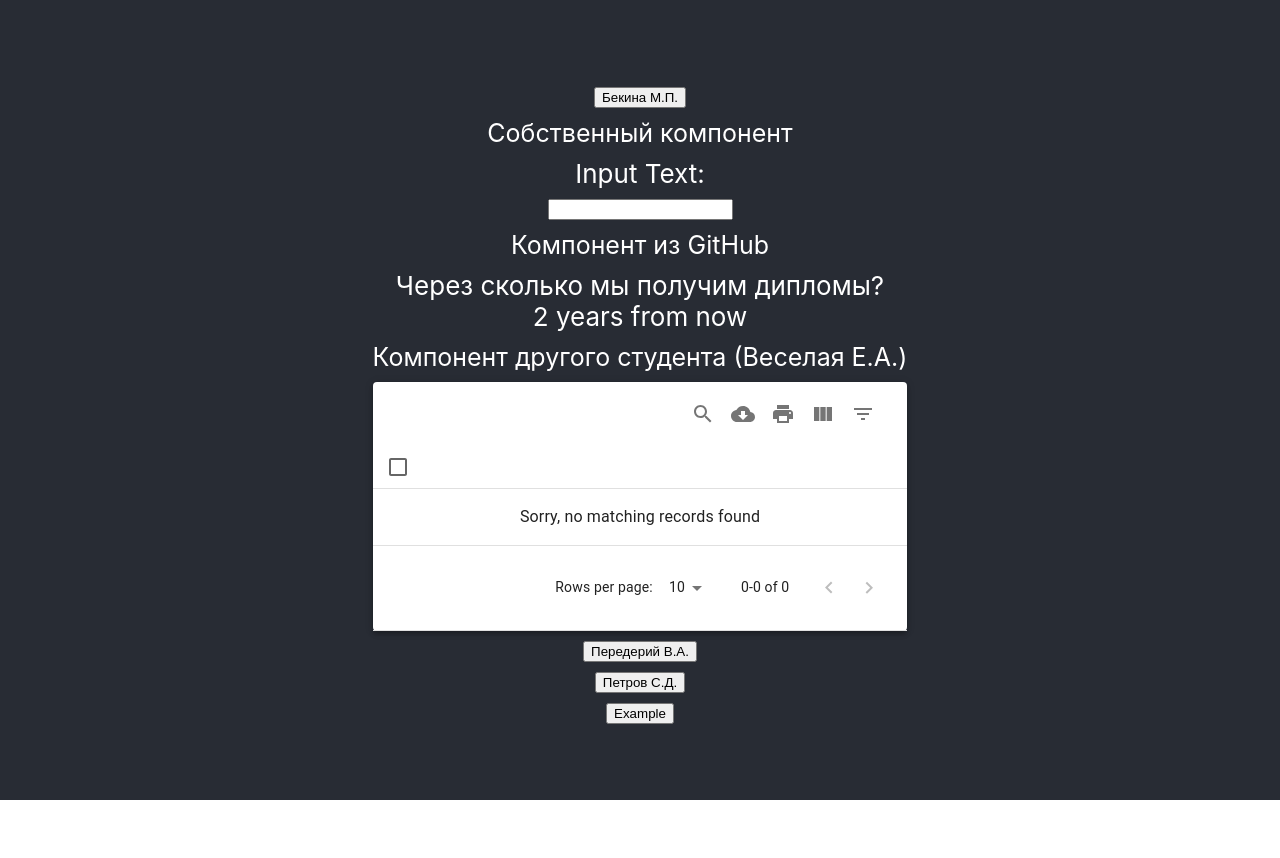
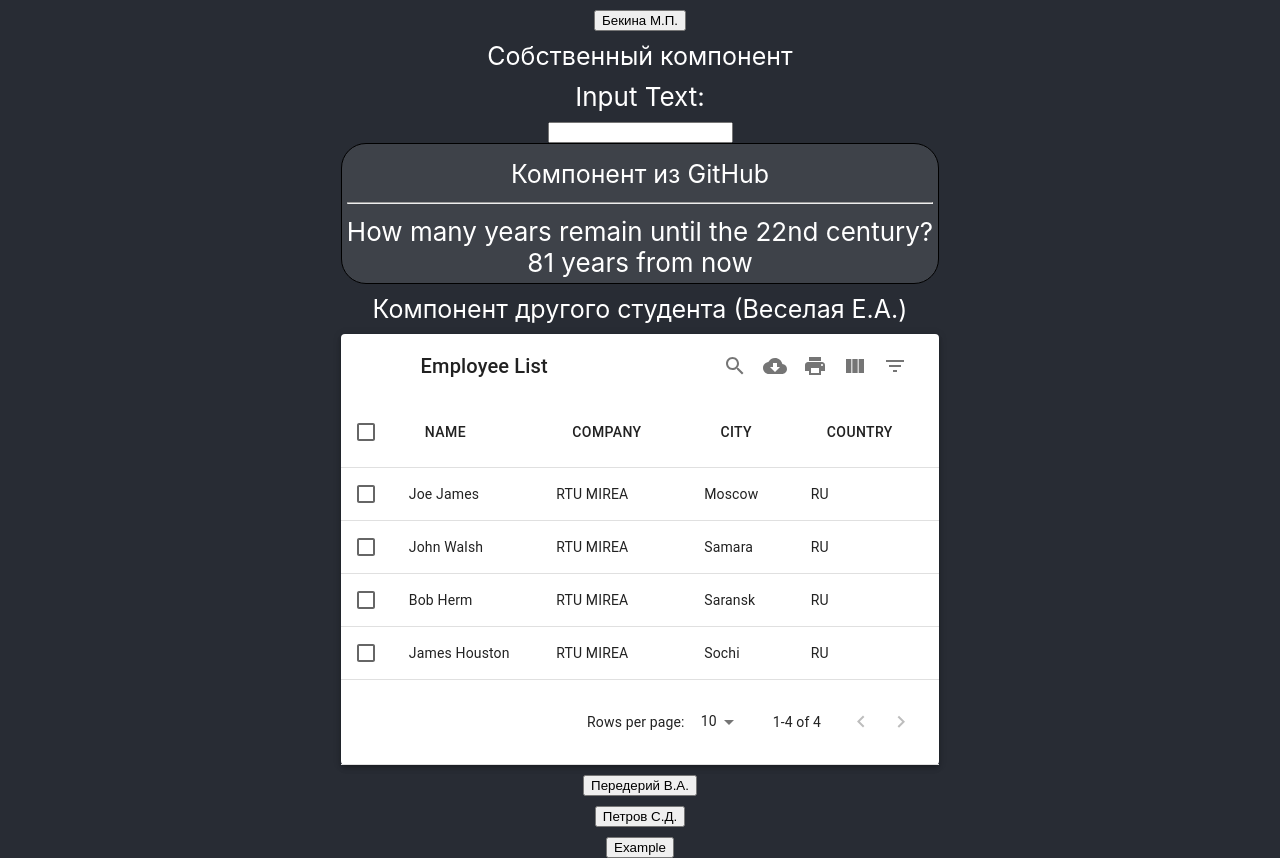
Before and after one commit to ivbo-05-18/mirea_course, a React (Create React App) app: page / in a window 1280 px wide. Both pictures are taken after a click on the button "Бекина М.П.". Before the commit the page ends 800 px from the top, so only its background shows below. Built offline with nearby package versions, Linux system fonts and the light colour scheme.

Commit message:
Some fix

```diff
--- a/src/components/BekinaMP/BekinaMPElement.js
+++ b/src/components/BekinaMP/BekinaMPElement.js
@@ -2,6 +2,20 @@ import React from 'react';
 import TimeAgo from 'react-timeago';
 import MUIDataTable from 'mui-datatables';
 import TextTransformer from './TextTransformer';
+
+const columns = ['Name', 'Company', 'City', 'Country'];
+
+const data = [
+  ['Joe James', 'RTU MIREA', 'Moscow', 'RU'],
+  ['John Walsh', 'RTU MIREA', 'Samara', 'RU'],
+  ['Bob Herm', 'RTU MIREA', 'Saransk', 'RU'],
+  ['James Houston', 'RTU MIREA', 'Sochi', 'RU'],
+];
+
+const options = {
+  filterType: 'checkbox',
+};
+
 
 const BekinaMPElement = () => {
   const TEXT_STYLE = {
@@ -9,17 +23,35 @@ const BekinaMPElement = () => {
     color: 'white',
     margin: '10px 0px',
   };
+  const BORD_STYLE = {
+    border: '1px solid black',
+    backgroundColor: 'rgba(255,255,255,0.1)',
+    padding: '5px',
+    borderRadius: '25px',
+  };
 
   return (
     <div className="bekina_mp_element">
       <p style={TEXT_STYLE}>Собственный компонент</p>
       <TextTransformer />
-      <p style={TEXT_STYLE}>Компонент из GitHub</p>
-      Через сколько мы получим дипломы?
-      <br />
-      <TimeAgo date="June 28, 2022" />
+      <div style={BORD_STYLE}>
+        <p style={TEXT_STYLE}>
+          Компонент из GitHub
+          <hr />
+        </p>
+        How many years remain until the 22nd century?
+        <br />
+        <TimeAgo date="January 01, 2101" />
+      </div>
+
+
       <p style={TEXT_STYLE}>Компонент другого студента (Веселая Е.А.)</p>
-      <MUIDataTable />
+      <MUIDataTable
+        title="Employee List"
+        data={data}
+        columns={columns}
+        options={options}
+      />
     </div>
   );
 };
--- a/src/components/BekinaMP/TextTransformer.js
+++ b/src/components/BekinaMP/TextTransformer.js
@@ -1,5 +1,3 @@
-/* eslint-disable max-len */
-/* eslint-disable jsx-a11y/label-has-associated-control */
 import React, { useState } from 'react';
 
 const TextTransformer = () => {
@@ -8,13 +6,23 @@ const TextTransformer = () => {
   });
 
   const handleChange = (event) => {
-    if (event.target.value.length % 2 === 0) { setInfo({ text: event.target.value.toUpperCase() }); } else { setInfo({ text: event.target.value.toLowerCase() }); }
+    if (event.target.value.length % 2 === 0) {
+      setInfo({
+        text: event.target.value.toUpperCase(),
+      });
+    } else {
+      setInfo({
+        text: event.target.value.toLowerCase(),
+      });
+    }
   };
   return (
     <form data-testid="form">
-      <label htmlFor="test">Input Text:</label>
-      <br />
-      <input id="test" type="text" onChange={handleChange} value={info.text} />
+      <label htmlFor="testElement">
+        Input Text:
+        <br />
+        <input id="testElement" type="text" onChange={handleChange} value={info.text} />
+      </label>
     </form>
   );
 };
```
Also changed, not shown: src/components/BekinaMP/RandomPokemon.js (deleted).
